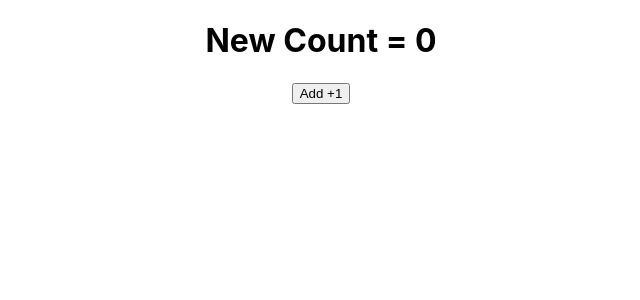
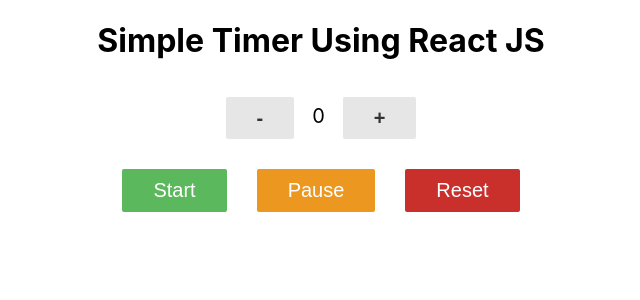
Before and after one commit to SR-Chowdhury/core-react-tutorial, a React (Create React App) app: page / in a window 1280 px wide. Shown: the top 300 px of the page, without its empty margins (319-959 px from the left). Built offline with nearby package versions, Linux system fonts and the light colour scheme.

Commit message:
5.5 Simple Timer in React

```diff
--- /dev/null
+++ b/src/L5/5.5 Simple Timer/5.5_simple_timer.jsx
@@ -0,0 +1,62 @@
+import React from 'react';
+import './style.css'
+
+class MyApp extends React.Component {
+
+    state = {
+        count: 0
+    }
+    intervalId = null;
+
+    decrementCount = () => {
+        if(this.state.count >0) {
+            this.setState({ count: this.state.count - 1});
+        }
+    }
+    incrementCount = () => this.setState({ count: this.state.count + 1})
+
+    startTimer = () => {
+        if(this.state.count>0) {
+            this.intervalId = setInterval( () => {
+                this.setState({count: this.state.count - 1}, () => {
+                    if(this.state.count === 0) {
+                        clearInterval(this.intervalId);
+                        this.intervalId = null;
+                    }
+                })
+            }, 1000)
+        }
+    }
+
+    pauseTimer = () => {
+        if(this.intervalId) {
+            clearInterval(this.intervalId);
+            this.intervalId = null;
+        }
+    }
+
+    resetTimer = () => {
+        if(this.state.count > 0 & !this.intervalId) {
+            this.setState({count : 0});
+        }
+    }
+
+    render() {
+        return (
+            <div>
+                <h1>Simple Timer Using React JS</h1>
+                <button onClick={this.decrementCount} className="btn btn-default"> <strong>-</strong></button>
+                <span>{this.state.count}</span>
+                <button className="btn btn-default" onClick={this.incrementCount}> <strong>+</strong> </button>
+
+                <div>
+                    <button className="btn btn-success" onClick = {this.startTimer} >Start</button>
+                    <button className="btn btn-warning" onClick = {this.pauseTimer} >Pause</button>
+                    <button className="btn btn-danger" onClick = {this.resetTimer} >Reset</button>
+                </div>
+            </div>
+        )
+    }
+}
+
+export default MyApp;
--- /dev/null
+++ b/src/L5/5.5 Simple Timer/style.css
@@ -0,0 +1,45 @@
+span {
+    font-size: 20px;
+    margin: 0px 3px;
+}
+.btn-default {
+    color: #333;
+    background-color: #e6e6e6;
+    border-color: #adadad;
+}
+.btn-success {
+    color: #fff;
+    background-color: #5cb85c;
+    border-color: #4cae4c;
+}
+.btn-warning {
+    color: #fff;
+    background-color: #ec971f;
+    border-color: #d58512;
+}
+.btn-danger {
+    color: #fff;
+    background-color: #c9302c;
+    border-color: #ac2925;
+}
+.btn {
+    display: inline-block;
+    margin: 15px;
+    font-weight: 400;
+    text-align: center;
+    white-space: nowrap;
+    vertical-align: middle;
+    -ms-touch-action: manipulation;
+    touch-action: manipulation;
+    cursor: pointer;
+    background-image: none;
+    border: 1px solid transparent;
+    padding: 6px 30px;
+    font-size: 20px;
+    line-height: 1.42857143;
+    border-radius: 2px;
+    -webkit-user-select: none;
+    -moz-user-select: none;
+    -ms-user-select: none;
+    user-select: none;
+}
--- a/src/components/app.jsx
+++ b/src/components/app.jsx
@@ -11,7 +11,8 @@ import React from 'react';
 // import MyApp from '../L4/4.13_render_child_component';
 // import MyApp from '../L5/5.2_state_p1';
 // import MyApp from '../L5/5.3_state_p2';
-import MyApp from '../L5/5.4_update_setState';
+// import MyApp from '../L5/5.4_update_setState';
+import MyApp from '../L5/5.5 Simple Timer/5.5_simple_timer';
 
 class App extends React.Component {
 
```
